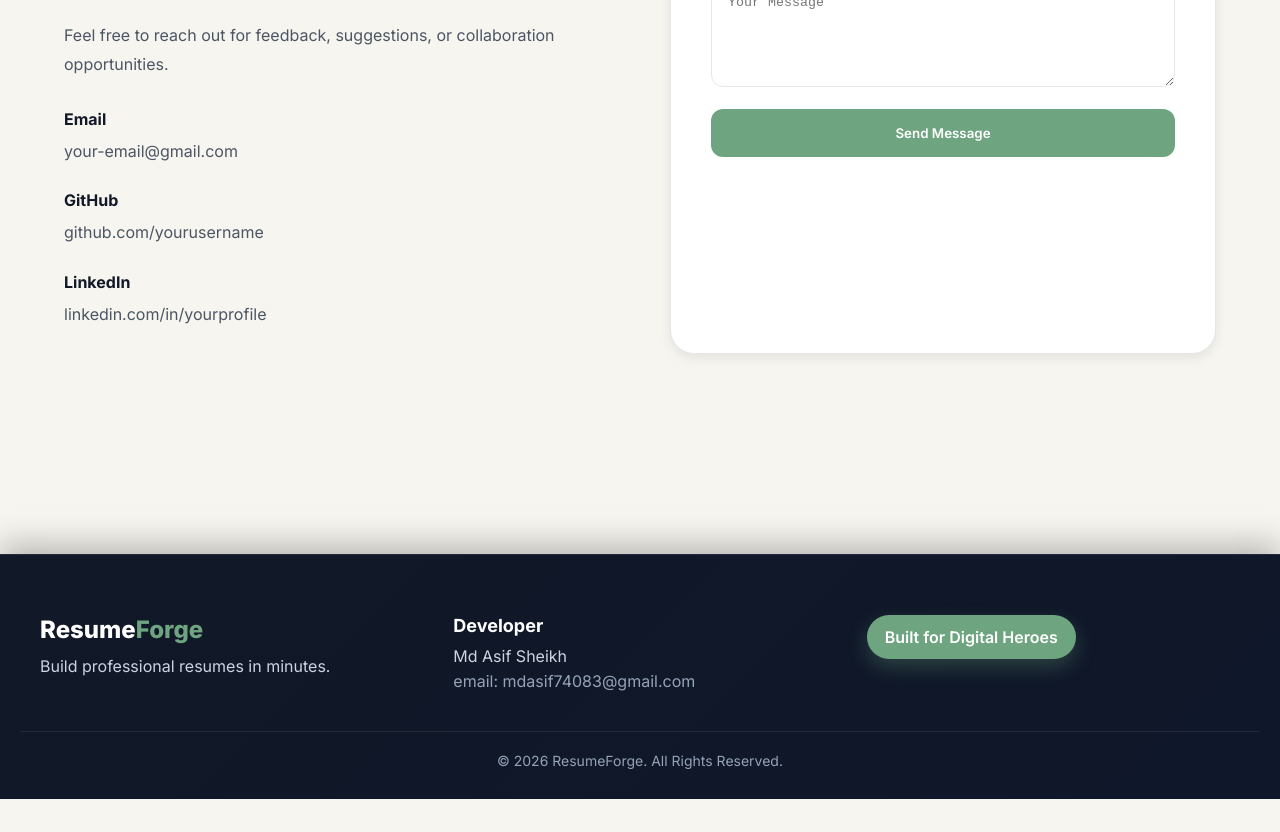
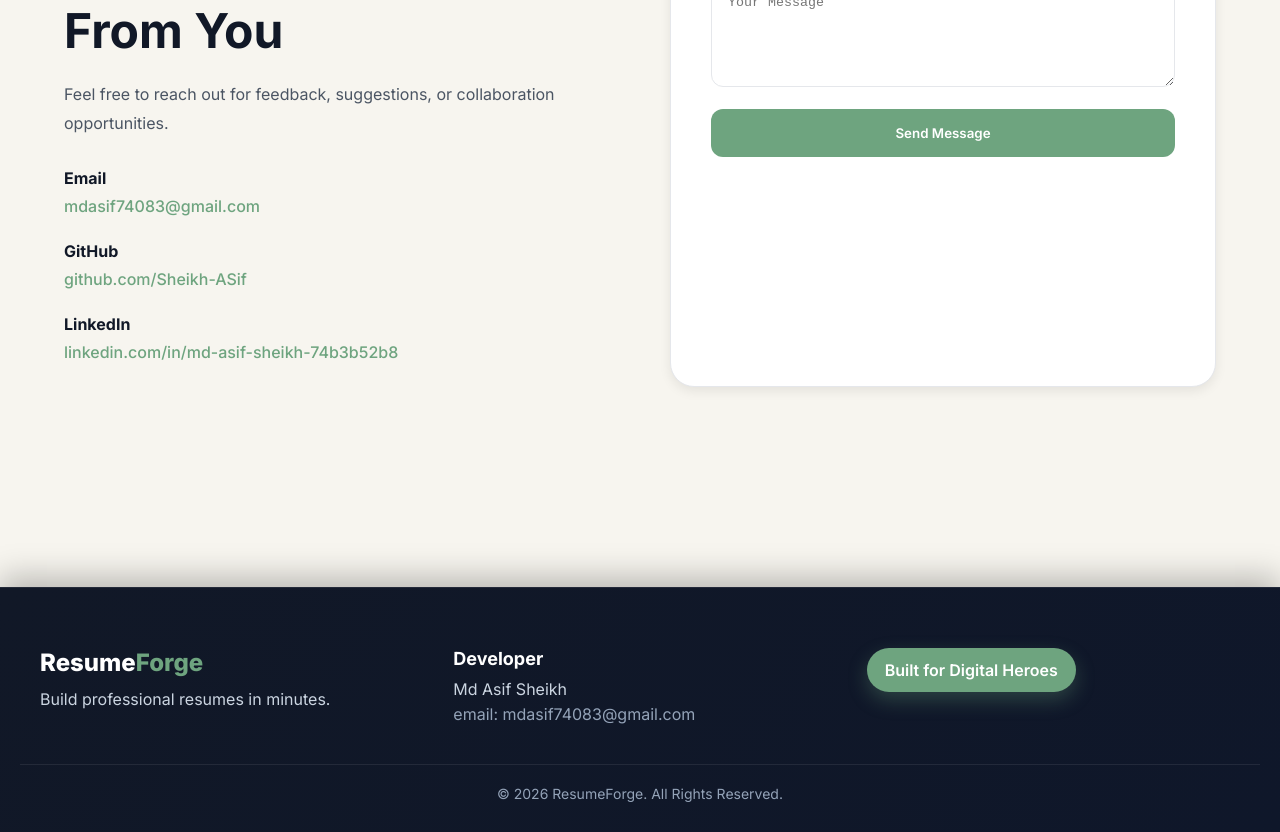
Before and after one commit to Sheikh-ASif/Resume-Builder, a React (Vite) app in the folder resume-builder/: page / in a window 1280 px wide. Shown: the part 5800-6632 px from the top of the page. Before the commit the page ends 6599 px from the top, so only its background shows below. Built offline with nearby package versions, Linux system fonts and the light colour scheme.

Commit message:
adding the credentials for the contacts

```diff
--- a/resume-builder/src/components/sections/Contact.jsx
+++ b/resume-builder/src/components/sections/Contact.jsx
@@ -1,4 +1,4 @@
-// src/sections/Contact.jsx
+
 
 const Contact = () => {
   return (
@@ -11,7 +11,7 @@ const Contact = () => {
           </span>
 
           <h2>
-            Have Questions?
+            Have Questions? <br />
             We'd Love To Hear From You
           </h2>
 
@@ -21,38 +21,54 @@ const Contact = () => {
           </p>
 
           <div className="contact-details">
+
+            {/* Email */}
             <div className="contact-item">
               <h4>Email</h4>
-              <p>your-email@gmail.com</p>
+              <a
+                href="mdasif74083@gmail.com"
+                target="_blank"
+                rel="noreferrer"
+                style={{ color: "#6ea47f", textDecoration: "none", fontWeight: "500" }}
+              >
+                mdasif74083@gmail.com
+              </a>
             </div>
 
+            {/* GitHub */}
             <div className="contact-item">
               <h4>GitHub</h4>
-              <p>github.com/yourusername</p>
+              <a
+                href="https://github.com/Sheikh-ASif"
+                target="_blank"
+                rel="noreferrer"
+                style={{ color: "#6ea47f", textDecoration: "none", fontWeight: "500" }}
+              >
+                github.com/Sheikh-ASif
+              </a>
             </div>
 
+            {/* LinkedIn */}
             <div className="contact-item">
               <h4>LinkedIn</h4>
-              <p>linkedin.com/in/yourprofile</p>
+              <a
+                href="https://www.linkedin.com/in/md-asif-sheikh-74b3b52b8"
+                target="_blank"
+                rel="noreferrer"
+                style={{ color: "#6ea47f", textDecoration: "none", fontWeight: "500" }}
+              >
+                linkedin.com/in/md-asif-sheikh-74b3b52b8
+              </a>
             </div>
+
           </div>
         </div>
 
+        {/* Form */}
         <form className="contact-form">
-          <input
-            type="text"
-            placeholder="Your Name"
-          />
-
-          <input
-            type="email"
-            placeholder="Your Email"
-          />
-
-          <textarea
-            rows="5"
-            placeholder="Your Message"
-          ></textarea>
+          <input type="text" placeholder="Your Name" />
+          <input type="email" placeholder="Your Email" />
+          <textarea rows="5" placeholder="Your Message"></textarea>
 
           <button type="submit">
             Send Message
```
